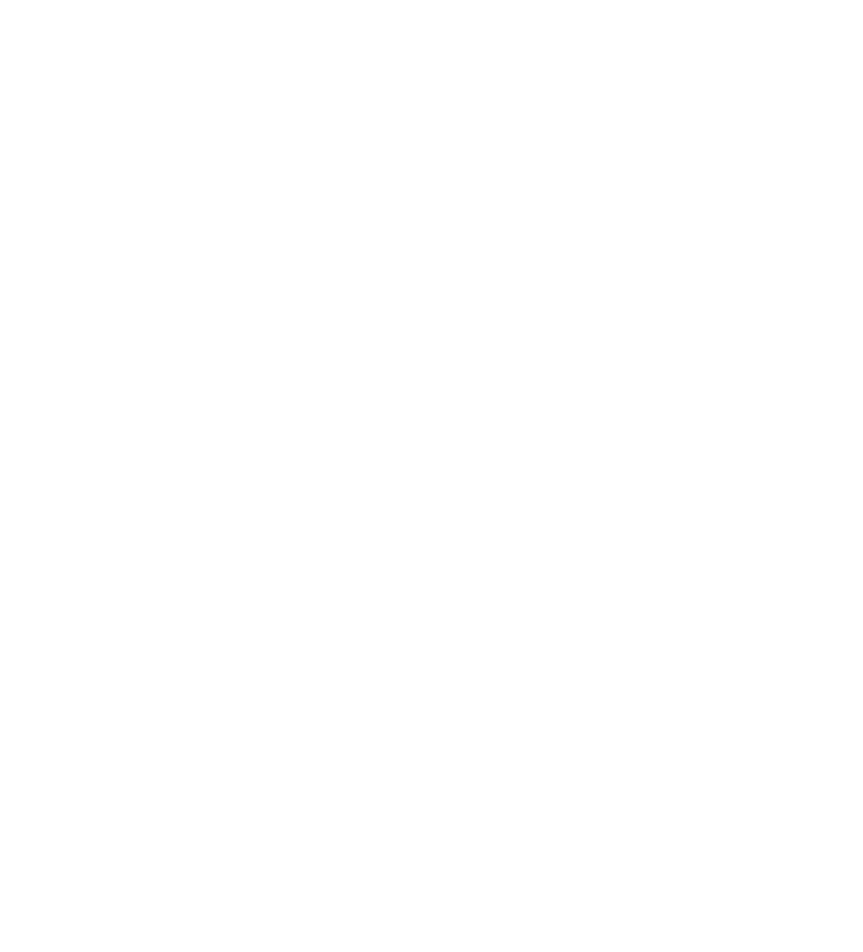
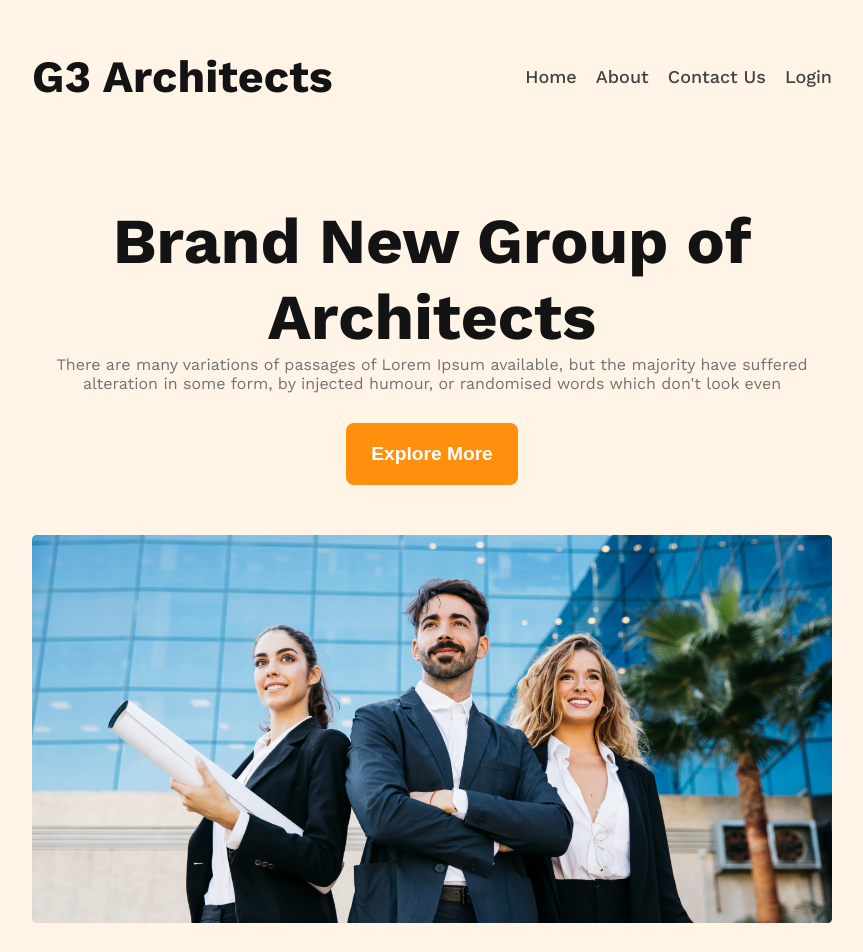
Before and after one commit to ruhitbaidya/BrandNew_Architects, a plain HTML site: page index.html in a window 1280 px wide. Shown: the top 952 px of the page, without its empty margins (208-1071 px from the left). Before the commit the page ends 800 px from the top, so only its background shows below. Drawn offline with nearby package versions, Linux system fonts and the light colour scheme.

Commit message:
this post of my some work

```diff
--- a/index.html
+++ b/index.html
@@ -5,8 +5,50 @@
     <meta name="viewport" content="width=device-width, initial-scale=1.0">
     <meta http-equiv="X-UA-Compatible" content="ie=edge">
     <title>Part - 2</title>
+    <link rel="stylesheet" href="style/style.css">
 </head>
 <body>
+    <header>
+        <nav class="menu">
+            <h3>G3 Architects</h3>
+            <ul>
+                <li><a href="">Home</a></li>
+                <li><a href="">About</a></li>
+                <li><a href="">Contact Us</a></li>
+                <li><a href="">Login</a></li>
+            </ul>
+        </nav>
+        <div class="hero-content">
+            <div class="header-text">
+                <h1>Brand New
+                    Group of Architects</h1>
+                    <p>There are many variations of passages of Lorem Ipsum available, but the majority have suffered alteration in some form, by injected humour, or randomised words which don't look even</p>
+                    <button class="btn">Explore More</button>
+            </div>
+            <div class="header-image">
+                <img src="./images/banner.png" alt="">
+            </div>
+        </div>
+    </header>
+    <main>
+        <section class="fetchers">
+            <div class="image-part">
+                <img src="./images/team1.png" alt="">
+                <img src="./images/team2.png" alt="">
+                <img src="./images/team3.png" alt="">
+                <img src="./images/team4.png" alt="">
+            </div>
+            <div class="content-part">
+                <h2> <span>Quick list</span> <span> of Our</span> <br> <span>Features</span> </h2>
+                <p>There are many variations of passages of Lorem Ipsum available, but the majority have suffered alteration in some form, by injected humour, or randomised words which don't look even</p>
+                <button class="btn">Explore More</button>
+            </div>
+        </section>
+        <section class="expreance-section">
+            <div class="">
 
+            </div>
+        </section>
+    </main>
 </body>
 </html>
--- a/style/style.css
+++ b/style/style.css
@@ -1,5 +1,105 @@
+@import url('https://fonts.googleapis.com/css2?family=Work+Sans:ital,wght@0,200;0,400;0,500;0,600;0,700;1,400;1,500;1,600;1,700;1,800&display=swap');
 *{
     margin:0;
     padding:0;
     box-sizing: border-box;
 }
+body{
+    font-family: 'Work Sans', sans-serif;
+}
+li{
+    list-style-type: none;
+}
+.btn{
+    border-radius: 8px;
+    background: #FF900E;
+    padding:20px 25px;
+    color: #FFF;
+    font-size:1.2rem;
+    font-weight: 600;
+    border:none;
+    cursor: pointer;
+}
+main{
+    max-width: 1400px;
+    margin:0 auto;
+}
+header{
+    background: rgba(255, 144, 14, 0.10);
+    padding:50px 240px;
+}
+.menu{
+    display:flex;
+    justify-content: space-between;
+    align-items: center;
+}
+.menu h3{
+    color:  #131313;
+    font-size: 2.8rem;
+    font-weight: 700;
+}
+
+.menu ul{
+    display: flex;
+}
+.menu ul li a{
+    text-decoration: none;
+    margin-left:1.2rem;
+    color:  #424242;
+    font-size: 18px;
+    font-weight: 500;
+}
+.header-text{
+    width:800px;
+    margin:0 auto;
+    padding-top:100px;
+    text-align: center;
+}
+.header-text h1{
+    color: #131313;
+font-size: 4rem;
+font-weight: 700;
+}
+.header-text p{
+    color:  #727272;
+    font-size: 1rem;
+    font-weight: 400;
+    margin-bottom:30px;
+}
+.header-image img{
+    width:100%;
+    margin-top:3.1rem;
+}
+.fetchers{
+    display: flex;
+    align-items: center;
+    gap:70px;
+    margin:70px 0;
+}
+.image-part{
+    display: grid;
+    grid-template-columns: repeat(2, 1fr);
+    gap:20px;
+}
+.content-part h2{
+    font-size: 2.8rem;
+}
+.content-part h2 span:nth-child(1){
+    color: #727272;
+    font-weight: 500;
+}
+.content-part h2 span:nth-child(2){
+    color:  #131313;
+    font-weight: 700;
+}
+.content-part h2 span:nth-child(4){
+    color: #FF900E;
+    font-weight: 700;
+}
+.content-part p{
+    color: #727272;
+    font-size: 1rem;
+    font-weight: 400;
+    line-height: 26px;
+    margin:30px 0;
+}
```
